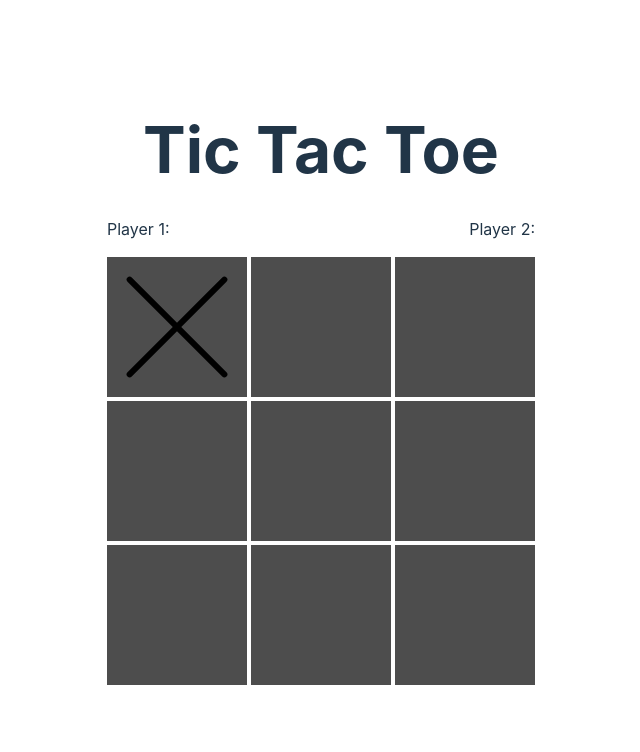
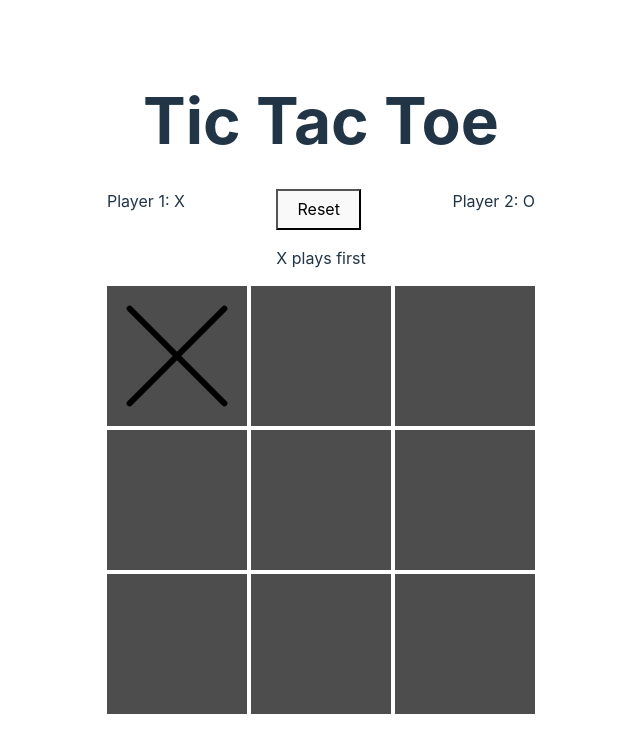
Before and after one commit to jonnywillrees/tic-tac-toe, a website built with Vite: page index.html in a window 1280 px wide. Both pictures are taken after a click on the element 496 px from the left and 327 px from the top of the page. Shown: the whole page, without its empty margins (319-959 px from the left). Built offline with nearby package versions, Linux system fonts and the light colour scheme.

Commit message:
main logic for game win conditions and rest

```diff
--- a/index.html
+++ b/index.html
@@ -10,20 +10,23 @@
     <h1 class="page-title">Tic Tac Toe</h1>
 
     <div class="players">
-      <div>Player 1: <span class="symbol"></span></div>
-      <div>Player 2: <span class="symbol"></span></div>
+      <div>Player 1: X</div>
+      <button class="reset-button" id="reset-button">Reset</button>
+      <div>Player 2: O</div>
     </div>
 
-    <div class="board">
-      <div class="square"></div>
-      <div class="square"></div>
-      <div class="square"></div>
-      <div class="square"></div>
-      <div class="square"></div>
-      <div class="square"></div>
-      <div class="square"></div>
-      <div class="square"></div>
-      <div class="square"></div>
+    <div id="info-text" class="info">X plays first</div>
+
+    <div id="board" class="board">
+      <div data-square class="square"></div>
+      <div data-square class="square"></div>
+      <div data-square class="square"></div>
+      <div data-square class="square"></div>
+      <div data-square class="square"></div>
+      <div data-square class="square"></div>
+      <div data-square class="square"></div>
+      <div data-square class="square"></div>
+      <div data-square class="square"></div>
     </div>
     <script type="module" src="/main.js"></script>
   </body>
--- a/main.js
+++ b/main.js
@@ -1,10 +1,87 @@
 import './style.css'
 
-const squareEls = document.getElementsByClassName('square');
+(function() {
 
-for (let i = 0; i < squareEls.length; i++) {
-    const element = squareEls[i];
-    element.addEventListener('click', (_) => {
-        element.classList.add('x');
+    const winningStates = [
+        // 0 index
+        [0, 1, 2],
+        [3, 4, 5],
+        [6, 7, 8],
+        [0, 4, 8],
+        [2, 4, 6],
+        [0, 3, 6],
+        [1, 4, 7],
+        [2, 5, 8]
+    ]
+
+    const playerOne = {
+        status: 'playing',
+    }
+
+    const playerTwo = {
+        status: 'waiting',
+    }
+
+    const squareElements = document.querySelectorAll('[data-square]');
+    const resetButton = document.getElementById('reset-button');
+    const boardEl = document.getElementById('board');
+    const infoTextEl = document.getElementById('info-text');
+
+    resetButton.addEventListener('click', () => {
+        squareElements.forEach(el => {
+            el.classList.remove('x');
+            el.classList.remove('o');
+        });
+        boardEl.classList.remove('overlay');
+        infoTextEl.innerText = 'X plays first';
+
+        playerOne.status = 'playing';
+        playerTwo.status = 'waiting';
     });
-}
+
+    squareElements.forEach(el => {
+        el.addEventListener('click', onClickSquare);
+    });
+
+    function onClickSquare(event) {
+        const element = event.target;
+
+        if (element.classList.contains('x') || element.classList.contains('o')) {
+            return false;
+        }
+
+        if (playerOne.status === 'playing' && playerTwo.status === 'waiting') {
+            element.classList.add('x');
+            if (checkForWinCondition('x')) {
+                boardEl.classList.add('overlay');
+                infoTextEl.innerText = 'PLAYER 1 WINS!';
+            }
+        } else if (playerOne.status === 'waiting' && playerTwo.status === 'playing') {
+            element.classList.add('o');
+            if (checkForWinCondition('o')) {
+                boardEl.classList.add('overlay');
+                infoTextEl.innerText = 'PLAYER 2 WINS!';
+            }
+        }
+
+        playerOne.status = updatePlayerStatus(playerOne);
+        playerTwo.status = updatePlayerStatus(playerTwo);
+    }
+
+    function updatePlayerStatus(player) {
+        if (player.status === 'waiting') {
+            return 'playing';
+        } else {
+            return 'waiting';
+        }
+    }
+
+    function checkForWinCondition(currentClass) {
+        return winningStates.some(winState => {
+            return winState.every(cellIndex => {
+                return squareElements[cellIndex].classList.contains(currentClass);
+            });
+        });
+    }
+
+})();
--- a/scss/_global.scss
+++ b/scss/_global.scss
@@ -2,13 +2,11 @@
     font-size: 4rem;
     font-weight: bold;
     line-height: 1.1;
-    text-align: center;
     margin-bottom: 0.5em;
 }
 
 .board {
     margin: 0 auto;
-    text-align: center;
 
     display: grid;
     gap: 4px;
@@ -21,10 +19,17 @@
     margin-bottom: 1rem;
 }
 
+.reset-button {
+    padding: 0.4rem 1.2rem;
+    cursor: pointer;
+}
+
+.info {
+    margin-bottom: 1rem;
+}
 
 .square {
     position: relative;
-    cursor: pointer;
     padding: 70px;
     background-color: #ccc;
     transition: scale 300ms;
@@ -33,8 +38,12 @@
         background-color: darken(#ccc, 50);
     }
 
-    &:hover {
-        scale: 1.06;
+    &:not(.x):not(.o) {
+        cursor: pointer;
+
+        &:hover {
+            scale: 1.06;
+        }
     }
 }
 
--- a/scss/_reset.scss
+++ b/scss/_reset.scss
@@ -52,6 +52,7 @@ body {
   place-content: center;
   min-width: 320px;
   min-height: 100vh;
+  text-align: center;
 }
 
 @media (prefers-color-scheme: light) {
--- /dev/null
+++ b/scss/_utilities.scss
@@ -0,0 +1,10 @@
+.overlay {
+    position: relative;
+
+    &::after {
+        inset: 0;
+        content: '';
+        position: absolute;
+        background: rgba(0, 0, 0, 0.55);
+    }
+}
--- a/style.scss
+++ b/style.scss
@@ -1,2 +1,3 @@
 @forward 'scss/reset';
 @forward 'scss/global';
+@forward 'scss/utilities';
```
Also changed, not shown: style.css, 1 other file.
